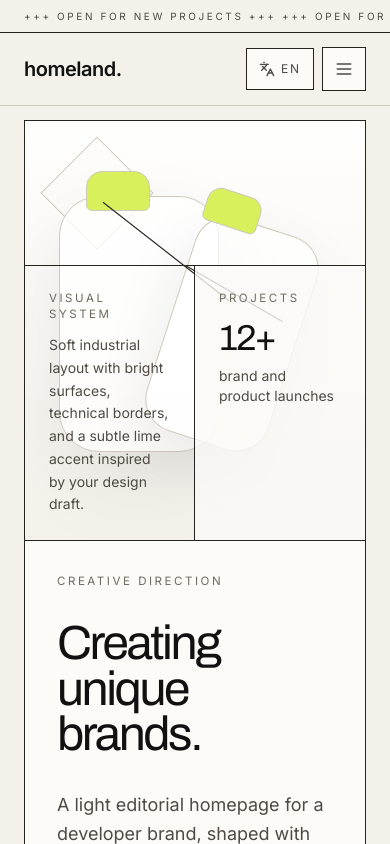
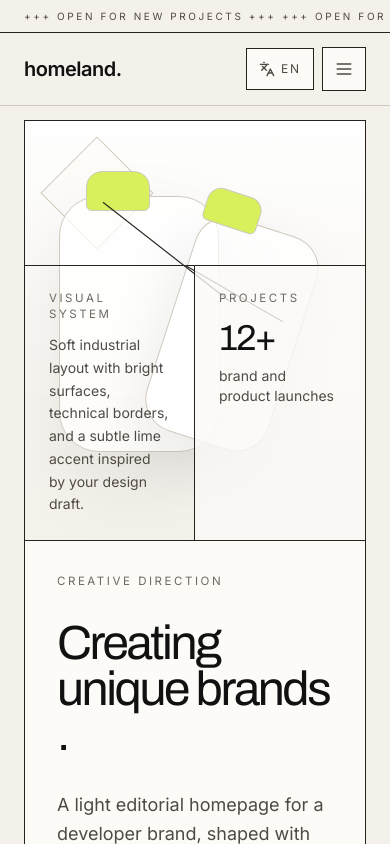
Before and after one commit to JJApplication/HomelandV2, a React (Vite) app: page / in a window 390 px wide. Shown: the top 844 px of the page. Built offline with nearby package versions, Linux system fonts and the light colour scheme.

Commit message:
feat: add text组件 feat: rename About page

```diff
--- a/src/App.jsx
+++ b/src/App.jsx
@@ -3,7 +3,7 @@ import NavBar from './components/NavBar'
 import Footer from './components/Footer'
 import Home from './pages/Home'
 import Blog from './pages/Blog'
-import About from './pages/About'
+import Projects from './pages/Projects'
 
 // 应用入口组件，负责页面路由与公共框架布局。
 export default function App() {
@@ -14,9 +14,9 @@ export default function App() {
         <main className="flex-1">
           <Routes>
             <Route path="/" element={<Home />} />
-            <Route path="/projects" element={<About />} />
+            <Route path="/projects" element={<Projects />} />
             <Route path="/blog" element={<Blog />} />
-            <Route path="/about" element={<About />} />
+            <Route path="/about" element={<Projects />} />
             <Route path="*" element={<Home />} />
           </Routes>
         </main>
--- a/src/components/Footer.jsx
+++ b/src/components/Footer.jsx
@@ -1,9 +1,7 @@
 import { useTranslation } from 'react-i18next'
 import { Mail, Github } from 'lucide-react'
 import Button from './Button'
-
-const EMAIL = 'hello@example.com'
-const GITHUB = 'https://github.com'
+import { EMAIL, GITHUB } from '../constants'
 
 // 页脚组件，承接底部行动区与版权信息。
 export default function Footer() {
--- /dev/null
+++ b/src/components/ScrambleText.jsx
@@ -0,0 +1,239 @@
+import { useEffect, useMemo, useState } from 'react'
+
+const ENGLISH_CHARS = 'ABCDEFGHIJKLMNOPQRSTUVWXYZabcdefghijklmnopqrstuvwxyz0123456789'
+const TRADITIONAL_CHARS =
+  '天地玄黃宇宙洪荒日月盈昃辰宿列張寒來暑往秋收冬藏閏餘成歲律呂調陽雲騰致雨露結為霜金生麗水玉出崑岡劍號巨闕珠稱夜光果珍李柰菜重芥薑海鹹河淡麟鳳龜龍神遊太虛清風明月山川錦繡松濤疏影長歌未央'
+const KATAKANA_CHARS =
+  'アイウエオカキクケコサシスセソタチツテトナニヌネノハヒフヘホマミムメモヤユヨラリルレロワヲンァィゥェォャュョッーヴガギグゲゴザジズゼゾダヂヅデドバビブベボパピプペポ'
+const PUNCTUATION_REGEX = /[\s.,!?;:，。！？；：、]/u
+const EMPTY_RANGES = []
+const EMPTY_INDEXES = []
+
+/**
+ * 随机扰动区间。
+ * @typedef {Object} ScrambleRange
+ * @property {number} start 起始字符索引，包含当前位置。
+ * @property {number} end 结束字符索引，不包含当前位置。
+ */
+
+/**
+ * 文字扰动组件属性。
+ * @typedef {Object} ScrambleTextProps
+ * @property {string} text 最终展示文本。
+ * @property {ScrambleRange[]} [scrambleRanges] 需要执行扰动的字符区间。
+ * @property {number[]} [scrambleIndexes] 需要执行扰动的字符索引。
+ * @property {number} [duration] 单次动画总时长，单位毫秒。
+ * @property {'fade' | 'pulse' | 'none'} [animation] 字符过渡动画类型。
+ * @property {string} [locale] 随机字库的语言标识，如 `en`、`zh`、`ja`。
+ * @property {'span' | 'div' | 'p' | 'h1' | 'h2' | 'h3'} [as] 外层标签名称。
+ * @property {string} [className] 外层样式类名。
+ * @property {number} [stepMs] 字符刷新间隔，单位毫秒。
+ */
+
+function clamp(value, min, max) {
+  return Math.min(Math.max(value, min), max)
+}
+
+function easeOutCubic(value) {
+  return 1 - Math.pow(1 - value, 3)
+}
+
+function resolveLocale(locale = 'en') {
+  const normalized = locale.toLowerCase()
+
+  if (normalized.startsWith('zh')) {
+    return 'zh'
+  }
+
+  if (normalized.startsWith('ja')) {
+    return 'ja'
+  }
+
+  return 'en'
+}
+
+function pickRandomChar(finalChar, locale) {
+  if (PUNCTUATION_REGEX.test(finalChar)) {
+    return finalChar
+  }
+
+  const language = resolveLocale(locale)
+  const source =
+    language === 'zh'
+      ? TRADITIONAL_CHARS
+      : language === 'ja'
+        ? KATAKANA_CHARS
+        : ENGLISH_CHARS
+
+  return source[Math.floor(Math.random() * source.length)]
+}
+
+function normalizeTargetIndexes(characters, scrambleRanges = [], scrambleIndexes = []) {
+  const indexes = new Set()
+
+  scrambleIndexes.forEach((index) => {
+    if (index >= 0 && index < characters.length && !PUNCTUATION_REGEX.test(characters[index])) {
+      indexes.add(index)
+    }
+  })
+
+  scrambleRanges.forEach(({ start, end }) => {
+    for (let index = Math.max(0, start); index < Math.min(characters.length, end); index += 1) {
+      if (!PUNCTUATION_REGEX.test(characters[index])) {
+        indexes.add(index)
+      }
+    }
+  })
+
+  return Array.from(indexes).sort((left, right) => left - right)
+}
+
+function buildFrame(characters, targetIndexes, elapsed, duration, locale) {
+  if (duration <= 0) {
+    return characters.map((character) => ({
+      value: character,
+      scrambling: false,
+      settled: true,
+      progress: 1,
+    }))
+  }
+
+  const orderMap = new Map(targetIndexes.map((index, order) => [index, order]))
+  const lastOrder = Math.max(targetIndexes.length - 1, 1)
+
+  return characters.map((character, index) => {
+    if (!orderMap.has(index)) {
+      return {
+        value: character,
+        scrambling: false,
+        settled: true,
+        progress: 1,
+      }
+    }
+
+    const order = orderMap.get(index)
+    const revealDelay = (order / lastOrder) * duration * 0.42
+    const revealDuration = Math.max(duration - revealDelay, duration * 0.34)
+    const rawProgress = clamp((elapsed - revealDelay) / revealDuration, 0, 1)
+    const progress = easeOutCubic(rawProgress)
+    const settled = rawProgress >= 1
+    const lockChance = progress * progress
+
+    if (settled || Math.random() < lockChance) {
+      return {
+        value: character,
+        scrambling: false,
+        settled: true,
+        progress: 1,
+      }
+    }
+
+    return {
+      value: pickRandomChar(character, locale),
+      scrambling: true,
+      settled: false,
+      progress,
+    }
+  })
+}
+
+function getAnimatedStyle(animation, item, index, elapsed) {
+  if (!item.scrambling || animation === 'none') {
+    return undefined
+  }
+
+  const wave = Math.sin(elapsed / 70 + index)
+  const sharedStyle = {
+    transition: 'opacity 140ms linear, transform 140ms ease-out, filter 180ms ease-out',
+  }
+
+  if (animation === 'pulse') {
+    return {
+      ...sharedStyle,
+      opacity: 0.72 + Math.abs(wave) * 0.22,
+      transform: `translateY(${wave * -1.8}px) scale(${1 + Math.abs(wave) * 0.03})`,
+      filter: `blur(${(1 - item.progress) * 0.9}px)`,
+    }
+  }
+
+  return {
+    ...sharedStyle,
+    opacity: 0.4 + Math.abs(wave) * 0.32,
+    transform: `translateY(${wave * -1.4}px)`,
+    filter: `blur(${(1 - item.progress) * 1.1}px)`,
+  }
+}
+
+/**
+ * 通用文字扰动组件，用随机字符短暂替换目标字符后再平滑锁定为最终文本。
+ * @param {ScrambleTextProps} props 组件配置。
+ */
+export default function ScrambleText({
+  text,
+  scrambleRanges = EMPTY_RANGES,
+  scrambleIndexes = EMPTY_INDEXES,
+  duration = 3000,
+  animation = 'fade',
+  locale = 'en',
+  as = 'span',
+  className = '',
+  stepMs = 45,
+}) {
+  const Component = as
+  const characters = useMemo(() => Array.from(text), [text])
+  const safeDuration = Math.max(duration, 0)
+  const safeStepMs = Math.max(stepMs, 16)
+  const targetIndexes = useMemo(
+    () => normalizeTargetIndexes(characters, scrambleRanges, scrambleIndexes),
+    [characters, scrambleIndexes, scrambleRanges],
+  )
+  const [elapsed, setElapsed] = useState(0)
+  const targetIndexesKey = useMemo(() => targetIndexes.join(','), [targetIndexes])
+  const items = useMemo(
+    () => buildFrame(characters, targetIndexes, elapsed, safeDuration, locale),
+    [characters, elapsed, locale, safeDuration, targetIndexes],
+  )
+
+  useEffect(() => {
+    setElapsed(0)
+
+    if (targetIndexes.length === 0) {
+      setElapsed(safeDuration)
+      return undefined
+    }
+
+    const start = performance.now()
+    let timerId = 0
+
+    const update = () => {
+      const nextElapsed = clamp(performance.now() - start, 0, safeDuration)
+      setElapsed(nextElapsed)
+
+      if (nextElapsed >= safeDuration) {
+        window.clearInterval(timerId)
+      }
+    }
+
+    update()
+    timerId = window.setInterval(update, safeStepMs)
+
+    return () => {
+      window.clearInterval(timerId)
+    }
+  }, [locale, safeDuration, safeStepMs, targetIndexesKey, text])
+
+  return (
+    <Component className={className} aria-label={text}>
+      {items.map((item, index) => (
+        <span
+          key={index}
+          aria-hidden="true"
+          className="inline-block whitespace-pre"
+          style={getAnimatedStyle(animation, item, index, elapsed)}
+        >
+          {item.value}
+        </span>
+      ))}
+    </Component>
+  )
+}
--- /dev/null
+++ b/src/constants.js
@@ -0,0 +1,2 @@
+export const EMAIL = 'hello@example.com'
+export const GITHUB = 'https://github.com'
--- a/src/pages/Home.jsx
+++ b/src/pages/Home.jsx
@@ -1,15 +1,79 @@
+import { useMemo } from 'react'
 import { useTranslation } from 'react-i18next'
 import { Mail, Github, ArrowDown, ArrowUpRight } from 'lucide-react'
 import Button from '../components/Button'
+import ScrambleText from '../components/ScrambleText'
+import { EMAIL, GITHUB } from '../constants'
+const TITLE_PUNCTUATION_REGEX = /[.,!?;:，。！？；：、]/u
 
-const EMAIL = 'hello@example.com'
-const GITHUB = 'https://github.com'
+function findTextRanges(text, tokens) {
+  const characters = Array.from(text)
+  const ranges = []
+  let searchFrom = 0
+
+  tokens.forEach((token) => {
+    const tokenCharacters = Array.from(token)
+
+    for (let start = searchFrom; start <= characters.length - tokenCharacters.length; start += 1) {
+      const matched = tokenCharacters.every(
+        (character, offset) => characters[start + offset] === character,
+      )
+
+      if (matched) {
+        ranges.push({ start, end: start + tokenCharacters.length })
+        searchFrom = start + tokenCharacters.length
+        break
+      }
+    }
+  })
+
+  return ranges
+}
+
+function buildVisibleRanges(text) {
+  const characters = Array.from(text)
+  const ranges = []
+  let rangeStart = null
+
+  characters.forEach((character, index) => {
+    const canScramble = /\S/u.test(character) && !TITLE_PUNCTUATION_REGEX.test(character)
+
+    if (canScramble && rangeStart === null) {
+      rangeStart = index
+    }
+
+    if (!canScramble && rangeStart !== null) {
+      ranges.push({ start: rangeStart, end: index })
+      rangeStart = null
+    }
+  })
+
+  if (rangeStart !== null) {
+    ranges.push({ start: rangeStart, end: characters.length })
+  }
+
+  return ranges
+}
+
+function resolveTitleScrambleRanges(language, text) {
+  if (language.toLowerCase().startsWith('en')) {
+    const ranges = findTextRanges(text, ['unique', 'brands'])
+    return ranges.length > 0 ? ranges : buildVisibleRanges(text)
+  }
+
+  return buildVisibleRanges(text)
+}
 
 // 首页组件，按照亮色编辑风格组织首屏、合作品牌与服务介绍。
 export default function Home() {
-  const { t } = useTranslation()
+  const { t, i18n } = useTranslation()
   const partners = t('home.partners', { returnObjects: true })
   const services = t('home.services', { returnObjects: true })
+  const titleBottom = t('hero.titleBottom')
+  const titleBottomRanges = useMemo(
+    () => resolveTitleScrambleRanges(i18n.language, titleBottom),
+    [i18n.language, titleBottom],
+  )
 
   return (
     <section className="relative overflow-hidden">
@@ -52,7 +116,15 @@ export default function Home() {
                 style={{ animationDelay: '180ms' }}
               >
                 <span className="block">{t('hero.titleTop')}</span>
-                <span className="block">{t('hero.titleBottom')}</span>
+                <ScrambleText
+                  as="span"
+                  className="block"
+                  text={titleBottom}
+                  scrambleRanges={titleBottomRanges}
+                  duration={1750}
+                  animation="fade"
+                  locale={i18n.language}
+                />
               </h1>
               <p
                 className="mt-8 max-w-xl text-lg md:text-xl text-text-secondary leading-relaxed opacity-0 animate-fade-up"
--- a/src/pages/About.jsx
+++ b/src/pages/Projects.jsx
@@ -55,7 +55,7 @@ const PROJECTS = [
 ]
 
 // 项目页组件，按参考稿组织作品总览、精选卡片与项目网格。
-export default function About() {
+export default function Projects() {
   const { t } = useTranslation()
   const filters = t('projects.filters', { returnObjects: true })
 
```
Also changed, not shown: 1 other file (tests, documents, lock files or other folders).
